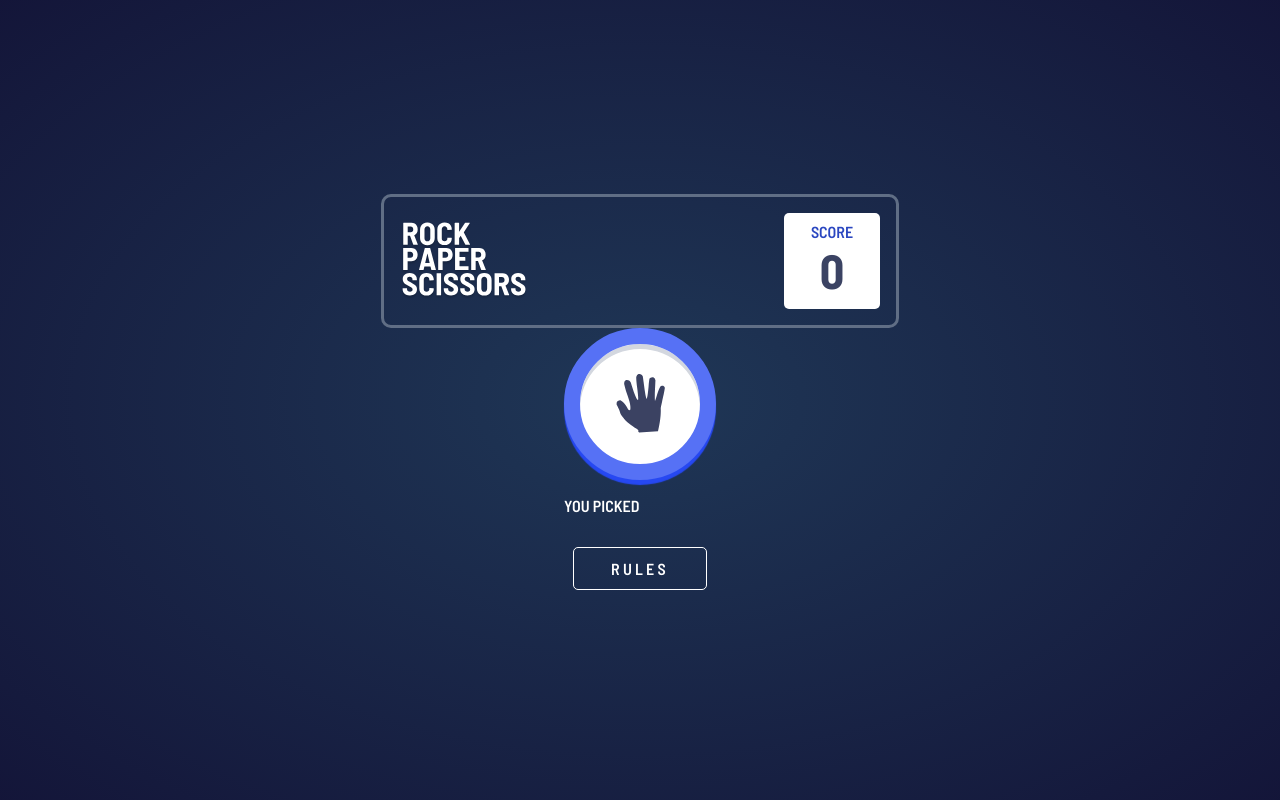
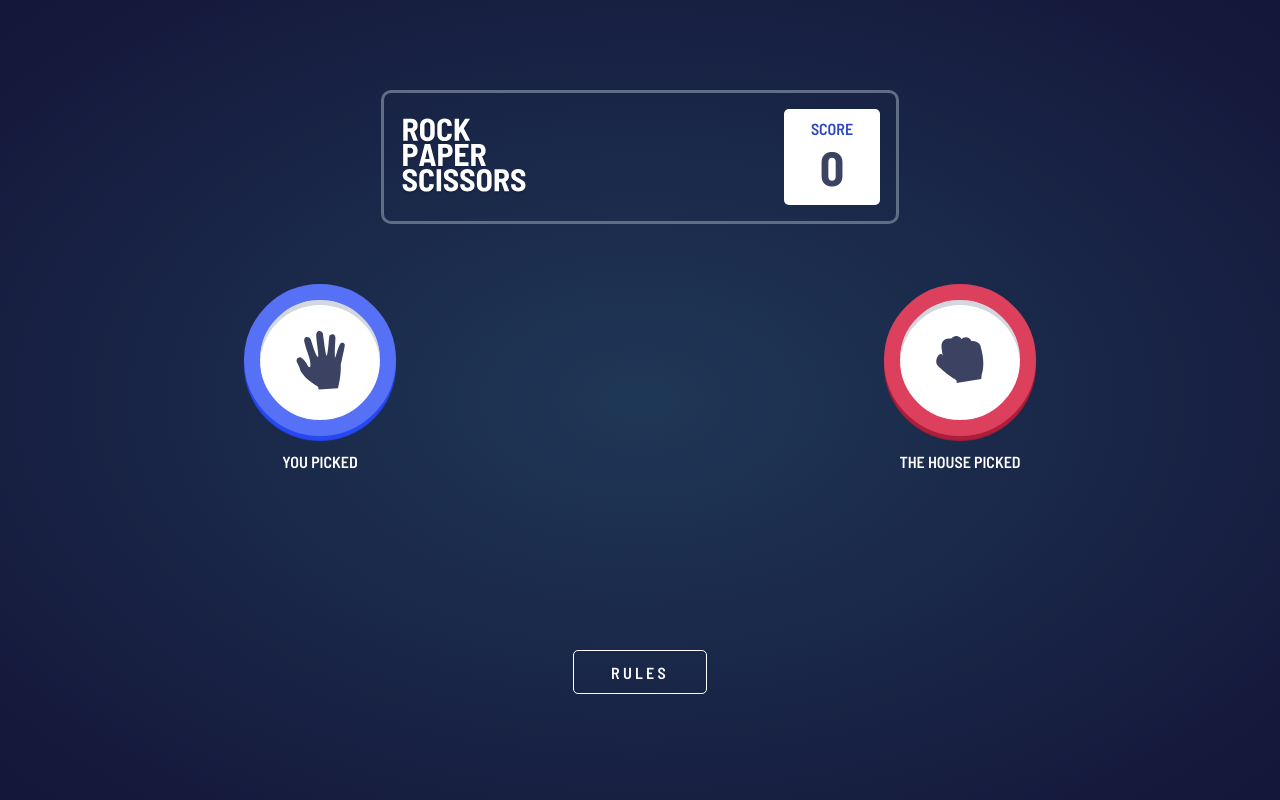
Before and after one commit to michaelbulaongdev/fm011-rock-paper-scissors, a React (Create React App) app: page / in a window 1280 px wide. Both pictures are taken after a click on the button 550 px from the left and 343 px from the top of the page. Built offline with nearby package versions, Linux system fonts and the light colour scheme.

Commit message:
savepoint pending game logic

```diff
--- a/src/App.css
+++ b/src/App.css
@@ -74,6 +74,7 @@
 
 .game-section-container {
 	margin-top: 110px;
+	height: 300px;
 }
 
 .triangle-container {
@@ -126,6 +127,30 @@
 }
 
 /*** RESULT SECTION ***/
+
+.result-section-container {
+	margin-top: 60px;
+	height: 350px;
+	width: 100vw;
+}
+
+.human-vs-computer {
+	text-align: center;
+	display: flex;
+	justify-content: space-around;
+}
+
+.hand-picked {
+	display: flex;
+	justify-content: center;
+	align-items: center;
+	background-color: white;
+	width: 7.5rem;
+	height: 7.5rem;
+	border-radius: 50%;
+	border: 1rem solid var(--headerOutline);
+	transition: ease-in-out 0.1s;
+}
 
 .paper-color {
 	border-color: hsl(230, 89%, 65%);
--- a/src/components/HandGesture.js
+++ b/src/components/HandGesture.js
@@ -24,7 +24,7 @@ export default function HandGesture(props) {
 			break;
 	}
 	return (
-		<div className={`hand-container ${gest}-color`}>
+		<div className={`hand-picked ${gest}-color`}>
 			<img src={gesture} alt={`${gest} hand gesture`} />
 		</div>
 	);
--- a/src/components/ResultSection.js
+++ b/src/components/ResultSection.js
@@ -1,6 +1,8 @@
 import HandGesture from './HandGesture';
 
 export default function ResultSection(props) {
+	const rng = Math.floor(Math.random() * 3) + 1;
+
 	return (
 		<section className='result-section-container'>
 			<div className='human-vs-computer'>
@@ -8,6 +10,10 @@ export default function ResultSection(props) {
 					<HandGesture choice={props.choice} />
 					<p className='picked-text'>YOU PICKED</p>
 				</div>
+				<div className='computer-picked'>
+					<HandGesture choice={'rock'} />
+					<p className='picked-text'>THE HOUSE PICKED</p>
+				</div>
 			</div>
 		</section>
 	);
```
